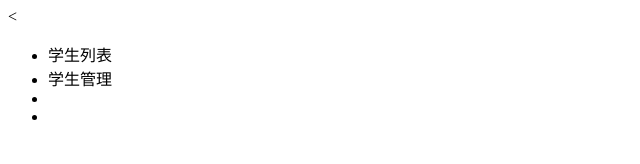
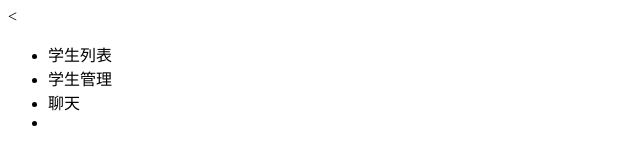
Before and after one commit to Almost42/student, a plain HTML site: page index.html in a window 1280 px wide. Shown: the full height of the page, 0-640 px from the left. Drawn offline with Linux system fonts and the light colour scheme.

Commit message:
聊天功能开发完毕

```diff
--- a/index.html
+++ b/index.html
@@ -8,7 +8,7 @@
     <ul>
         <li>学生列表</li>
         <li>学生管理</li>
-        <li></li>
+        <li>聊天</li>
         <li></li>
     </ul>
 </body>
```
